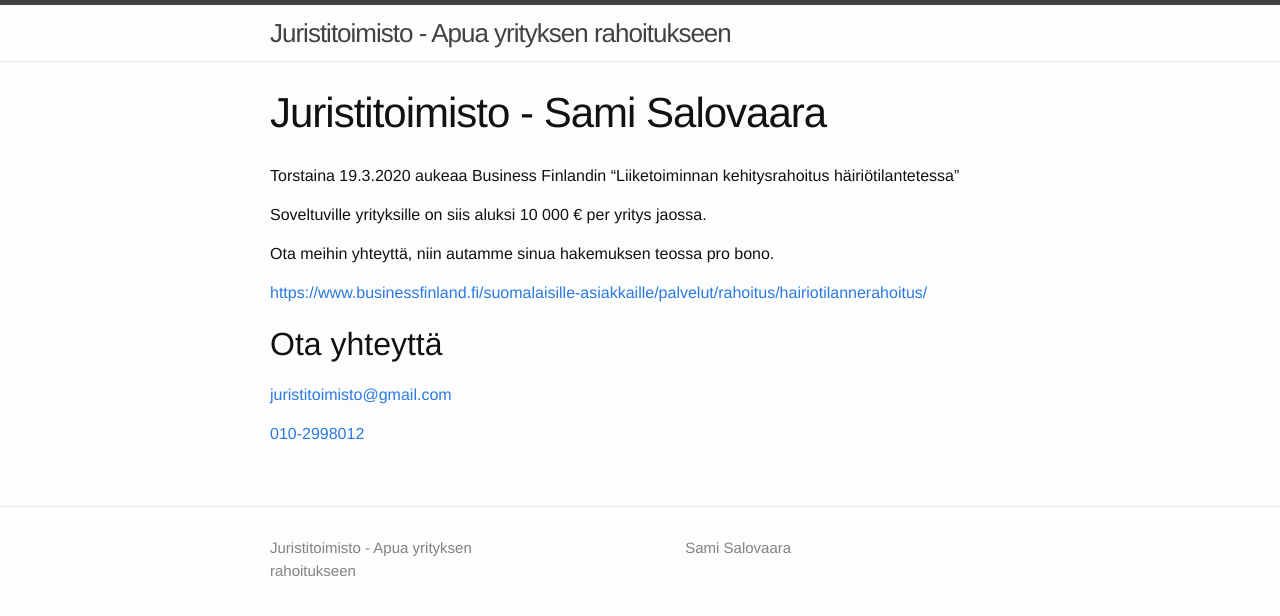
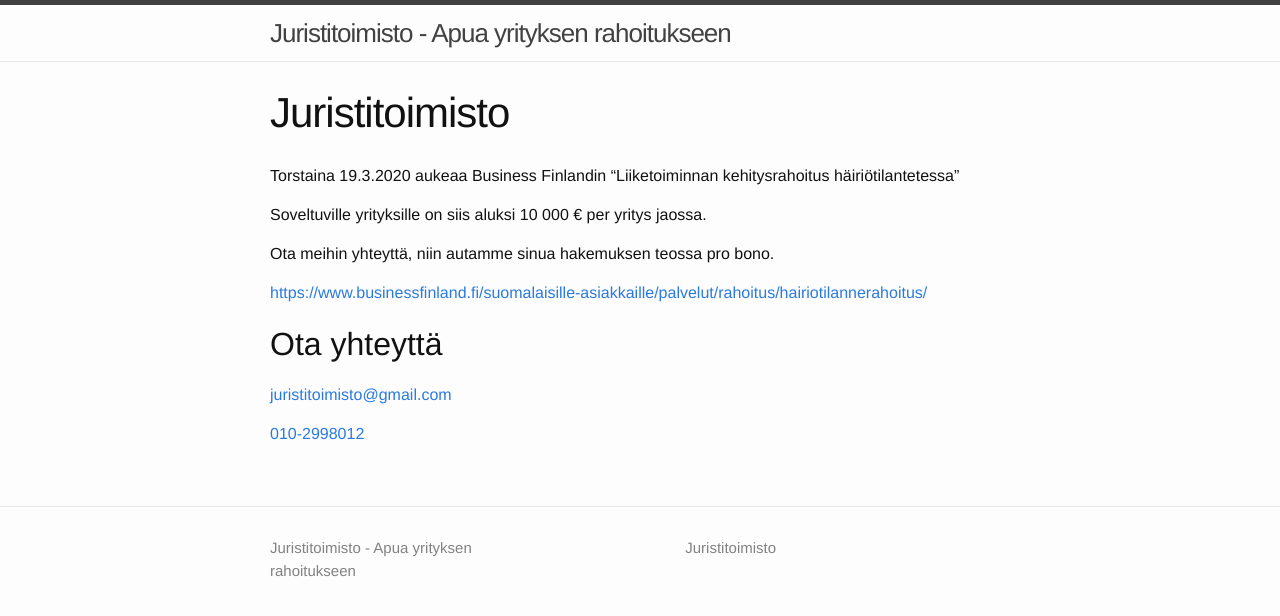
Before and after one commit to spedepekka/juristitoimisto, a Jekyll site: the page built from index.md, in a window 1280 px wide. Shown: the top 616 px of the page. Built offline with Jekyll 4.4.1, drawn with Linux system fonts in a browser that asks for light colours.

Commit message:
Remove Sami

```diff
--- a/_config.yml
+++ b/_config.yml
@@ -1,6 +1,6 @@
 title: Juristitoimisto - Apua yrityksen rahoitukseen
 description: >
-    Sami Salovaara
+    Juristitoimisto
 
 markdown: kramdown
 plugins:
--- a/index.md
+++ b/index.md
@@ -1,6 +1,6 @@
 ---
 layout: page
-title: Juristitoimisto - Sami Salovaara
+title: Juristitoimisto
 ---
 
 Torstaina 19.3.2020 aukeaa Business Finlandin "Liiketoiminnan kehitysrahoitus häiriötilantetessa"
```
